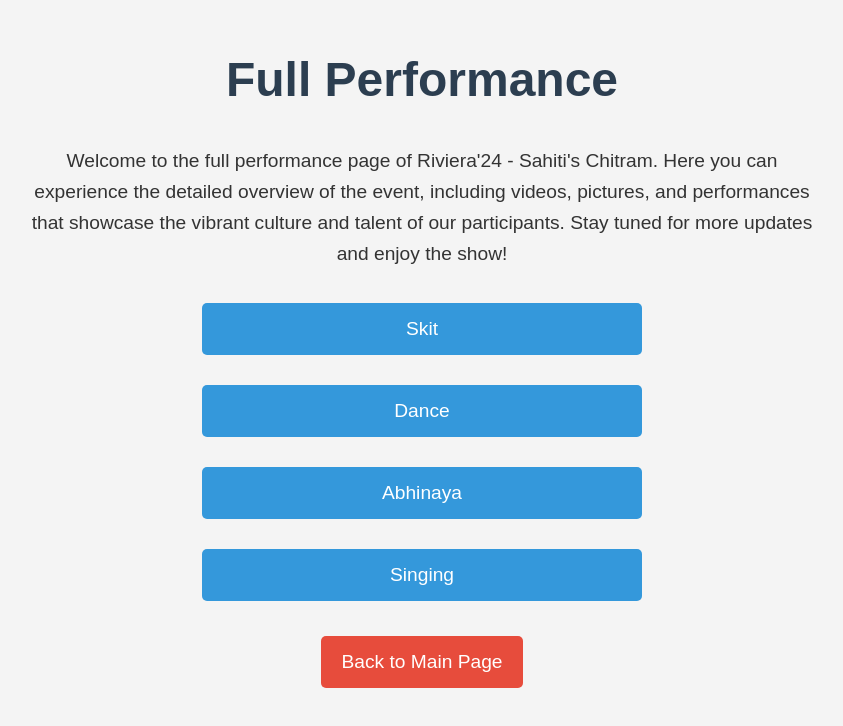
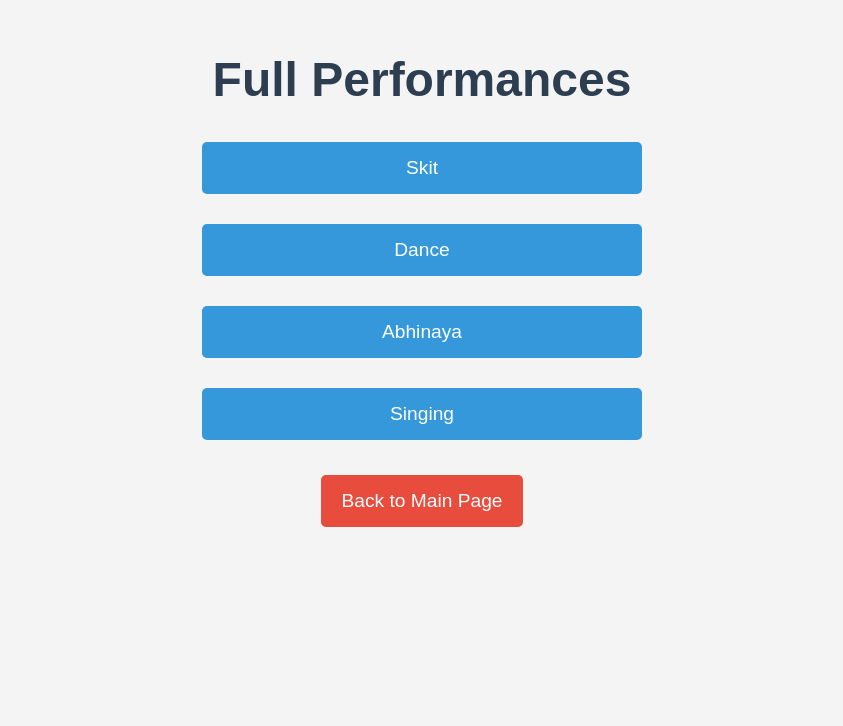
Before and after one commit to psaisuryatejareddy/Sahiti_Riviera-24-chitram, a plain HTML site: page Ugadi-24/performance.html in a window 1280 px wide. Shown: the whole page, without its empty margins (218-1061 px from the left). Drawn offline with Linux system fonts and the light colour scheme.

Commit message:
Update performance.html

```diff
--- a/Ugadi-24/performance.html
+++ b/Ugadi-24/performance.html
@@ -70,12 +70,7 @@
     </style>
 </head>
 <body>
-    <h1>Full Performance</h1>
-    <p>
-        Welcome to the full performance page of Riviera'24 - Sahiti's Chitram. Here you can experience the detailed
-        overview of the event, including videos, pictures, and performances that showcase the vibrant culture and talent
-        of our participants. Stay tuned for more updates and enjoy the show!
-    </p>
+    <h1>Full Performances</h1>
     <a href="https://mega.nz/folder/1QISDRjY#rgNLpc-aYUXnX3xH7pHbvA" target="_blank">Skit</a>
     <a href="https://mega.nz/folder/gr0lAZoC#HmvwQey7c78oGgCDqm2WWw" target="_blank">Dance</a>
     <a href="https://mega.nz/folder/J70DAKbK#1cqiQEfNeBaGgpZeG85K_g" target="_blank">Abhinaya</a>
```
